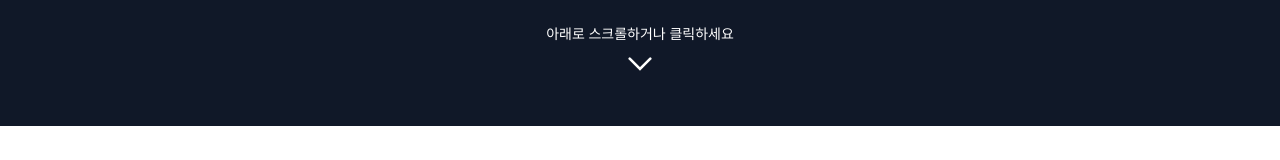
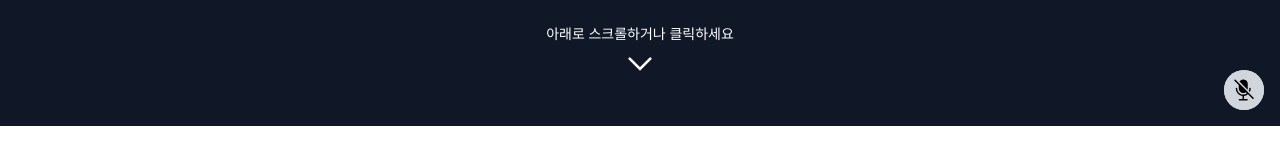
Before and after one commit to Banbok/FE, a Next.js app: page / in a window 1280 px wide. Shown: the part 674-834 px from the top of the page. Built offline with nearby package versions, Linux system fonts and the light colour scheme.

Commit message:
feat : web speech api를 이용한 음성인식 기능 추가

```diff
--- /dev/null
+++ b/app/_components/VoiceNavigation.tsx
@@ -0,0 +1,138 @@
+"use client";
+
+import { useEffect, useState, useRef } from "react";
+import { useRouter } from "next/navigation";
+import Image from "next/image";
+
+interface SpeechRecognitionEvent {
+  results: SpeechRecognitionResultList;
+}
+
+interface SpeechRecognitionConstructor {
+  new (): SpeechRecognition;
+}
+
+interface SpeechRecognition {
+  lang: string;
+  continuous: boolean;
+  interimResults: boolean;
+  start(): void;
+  stop(): void;
+  onstart: () => void;
+  onend: () => void;
+  onresult: (event: SpeechRecognitionEvent) => void;
+}
+
+const VoiceNavigation = () => {
+  const router = useRouter();
+  const [isListening, setIsListening] = useState(false);
+  const [isEnabled, setIsEnabled] = useState(false);
+  const recognitionRef = useRef<SpeechRecognition | null>(null);
+
+  useEffect(() => {
+    const SpeechRecognition =
+      (
+        window as Window &
+          typeof globalThis & {
+            SpeechRecognition: SpeechRecognitionConstructor;
+            webkitSpeechRecognition: SpeechRecognitionConstructor;
+          }
+      ).SpeechRecognition ||
+      (
+        window as Window &
+          typeof globalThis & {
+            SpeechRecognition: SpeechRecognitionConstructor;
+            webkitSpeechRecognition: SpeechRecognitionConstructor;
+          }
+      ).webkitSpeechRecognition;
+
+    if (!SpeechRecognition) {
+      console.error("Speech recognition is not supported in this browser");
+      return;
+    }
+
+    const recognition = new SpeechRecognition();
+    recognition.lang = "ko-KR";
+    recognition.continuous = true;
+    recognition.interimResults = true;
+
+    recognition.onstart = () => {
+      setIsListening(true);
+    };
+
+    recognition.onend = () => {
+      setIsListening(false);
+    };
+
+    recognition.onresult = (event: SpeechRecognitionEvent) => {
+      const transcript = Array.from(event.results)
+        .map((result) => result[0].transcript)
+        .join("");
+
+      // 음성 명령 처리
+      if (transcript.includes("홈으로")) {
+        router.push("/");
+      } else if (transcript.includes("로그인")) {
+        router.push("/login");
+      } else if (transcript.includes("마이페이지")) {
+        router.push("/profile");
+      }
+    };
+
+    recognitionRef.current = recognition;
+
+    // isEnabled가 true일 때만 인식 시작
+    if (isEnabled) {
+      recognition.start();
+    }
+
+    return () => {
+      recognition.stop();
+    };
+  }, [router, isEnabled]);
+
+  const toggleVoiceRecognition = () => {
+    if (isEnabled) {
+      // 음성 인식 중지
+      if (recognitionRef.current) {
+        recognitionRef.current.stop();
+      }
+      setIsEnabled(false);
+    } else {
+      // 음성 인식 시작
+      setIsEnabled(true);
+      if (recognitionRef.current) {
+        recognitionRef.current.start();
+      }
+    }
+  };
+
+  return (
+    <div className="fixed bottom-4 right-4 flex flex-col items-end gap-2">
+      <button
+        onClick={toggleVoiceRecognition}
+        className={`p-2 rounded-full transition-colors ${
+          isEnabled
+            ? "bg-blue-500 hover:bg-blue-600"
+            : "bg-gray-300 hover:bg-gray-400"
+        }`}
+        aria-label={isEnabled ? "음성 인식 끄기" : "음성 인식 켜기"}
+      >
+        <Image
+          src={isEnabled ? "/mic_on.svg" : "/mic_off.svg"}
+          alt={isEnabled ? "음성 인식 켜짐" : "음성 인식 꺼짐"}
+          width={24}
+          height={24}
+          className="w-6 h-6"
+        />
+      </button>
+      {isEnabled && (
+        <div className="bg-blue-500 text-white px-4 py-2 rounded-full">
+          {isListening ? "음성 인식 중..." : "음성 인식 대기 중"}
+        </div>
+      )}
+    </div>
+  );
+};
+
+export default VoiceNavigation;
--- a/app/layout.tsx
+++ b/app/layout.tsx
@@ -1,6 +1,7 @@
 import type { Metadata } from "next";
 import { Geist, Geist_Mono } from "next/font/google";
 import "./globals.css";
+import VoiceNavigation from "./_components/VoiceNavigation";
 
 const geistSans = Geist({
   variable: "--font-geist-sans",
@@ -31,6 +32,7 @@ export default function RootLayout({
         className={`${geistSans.variable} ${geistMono.variable} antialiased`}
       >
         {children}
+        <VoiceNavigation />
       </body>
     </html>
   );
--- a/app/page.tsx
+++ b/app/page.tsx
@@ -1,9 +1,23 @@
+import { Metadata } from "next";
+
 import Home from "./_components/sections/Home";
+import VoiceNavigation from "./_components/VoiceNavigation";
+
+export const metadata: Metadata = {
+  title: "Banbok",
+  description: "코딩 테스트의 반복 학습을 도와주는 웹 사이트 입니다.",
+  keywords: "코딩, 코테, 코딩테스트, 코딩테스트 학습",
+  openGraph: {
+    title: "Banbok",
+    description: "코딩 테스트의 반복 학습을 도와주는 웹 사이트 입니다.",
+  },
+};
 
 export default function main() {
   return (
-    <div>
+    <main>
       <Home />
-    </div>
+      <VoiceNavigation />
+    </main>
   );
 }
```
Also changed, not shown: public/mic_off.svg (added), public/mic_on.svg (added).
